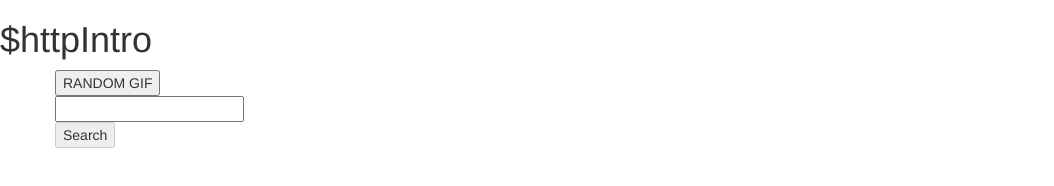
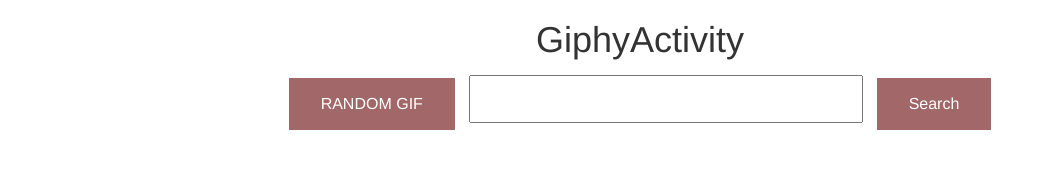
Before and after one commit to pete-wildberger/giphyround2, a website: page public/views/index.html in a window 1280 px wide. Shown: the whole page, without its empty margins (0-1054 px from the left). Drawn offline with Linux system fonts and the light colour scheme.

Commit message:
looksbetter

```diff
--- a/public/scripts/client.js
+++ b/public/scripts/client.js
@@ -7,7 +7,7 @@
 function GiphyActivity($http) {
   var vm = this;
   console.log('controller is loaded');
-
+  vm.showRando = false;
   vm.onReady = function() {
 
     //   console.log('startup');
@@ -19,19 +19,25 @@
     //     console.log('back with', response);
     //   });//end http
   }; // startup
-  vm.getRando = function(){
+  vm.getRando = function() {
     // var searchURL = 'http://api.giphy.com/v1/gifs/search?q=';
     // searchURL += 'random';
     // searchURL += '&api_key=dc6zaTOxFJmzC';
     // console.log('random GET');
-
     $http.get('http://api.giphy.com/v1/gifs/random?api_key=dc6zaTOxFJmzC&tag=').then(function(response) {
       console.log('back with: ', response);
       vm.searchResult = response.data.data;
-  });//end get
-};//end getRando
+      toggleShow();
+    }); //end get
+  }; //end getRando
+
+  var toggleShow = function() {
+    vm.showRando = !vm.showRando;
+    console.log(vm.showRando);
+  };
 
   vm.getGifs = function() {
+    vm.showRando = false;
     var searchURL = 'http://api.giphy.com/v1/gifs/search?q=';
     searchURL += vm.search;
     searchURL += '&api_key=dc6zaTOxFJmzC';
@@ -39,7 +45,11 @@
 
     $http.get(searchURL).then(function(response) {
       console.log('back with: ', response);
+
       vm.searchResult = response.data.data;
+
+      // toggleShow();
+      console.log(vm.showRando);
 
     });
   };
--- a/public/styles/styles.css
+++ b/public/styles/styles.css
@@ -0,0 +1,31 @@
+img{
+  width: 100%;
+}
+form{
+  display: inline-block;
+}
+input{
+  font-size: 30px;
+  margin: 5px;
+}
+h1{
+  text-align: center;
+}
+#buttonGroup{
+  text-align: center;
+  margin-bottom: 20px;
+}
+.search{
+  background-color: #A26769;
+  border: none;
+  color: white;
+  padding: 15px 32px;
+  text-align: center;
+  text-decoration: none;
+  display: inline-block;
+  font-size: 16px;
+  margin: 5px;
+}
+.search:hover{
+  background-color: #6D2E46;
+}
--- a/public/views/index.html
+++ b/public/views/index.html
@@ -11,21 +11,25 @@
 </head>
 
 <body ng-app="myApp" ng-cloak>
-  <h1>$httpIntro</h1>
+  <h1>GiphyActivity</h1>
   <div ng-controller='GiphyActivity as ga' ng-init="ga.onReady();" class="container">
     <div class="row">
-      <button ng-click="ga.getRando()">RANDOM GIF</button>
-      <form name="search">
-      <input  ng-model="ga.search" type="text" required>
-    </form>
-      <button ng-click="ga.getGifs()" ng-disabled="search.$invalid">Search</button>
+      <div class="col-md-12">
+        <div id="buttonGroup">
+        <button class="search" ng-click="ga.getRando()">RANDOM GIF</button>
+        <form name="search">
+          <input ng-model="ga.search" type="text" required>
+          <button class="search" ng-click="ga.getGifs()" ng-disabled="search.$invalid">Search</button>
+        </form>
+      </div>
+      </div>
     </div>
-    <div class="row">
-      <div class="col-md-3" >
+    <div ng-show='ga.showRando' class="row">
+      <div class="col-md-3">
         <img class="result" ng-src="{{ga.searchResult.image_url}}">
       </div>
     </div>
-    <div class="row">
+    <div ng-hide='ga.showRando' class="row">
       <div class="col-md-3" ng-repeat=" x in ga.searchResult">
         <img class="result" ng-src="{{x.images.downsized.url}}">
       </div>
```
